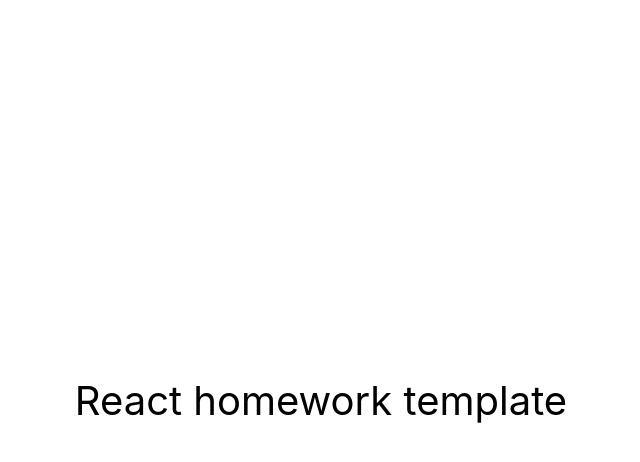
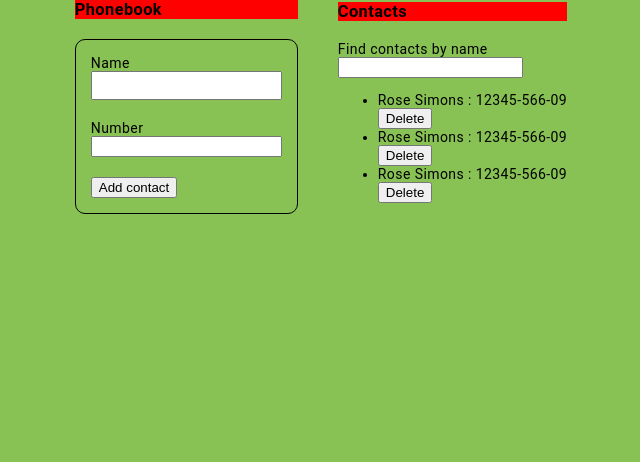
Before and after one commit to VitaliiKoshytskyi/goit-react-hw-02-phonebook, a React (Create React App) app: page / in a window 1280 px wide. Shown: the top 462 px of the page, without its empty margins (319-959 px from the left). Built offline with nearby package versions, Linux system fonts and the light colour scheme.

Commit message:
updated markup

```diff
--- a/package.json
+++ b/package.json
@@ -7,6 +7,7 @@
     "@testing-library/jest-dom": "^5.16.3",
     "@testing-library/react": "^12.1.4",
     "@testing-library/user-event": "^13.5.0",
+    "nanoid": "^4.0.1",
     "react": "^18.1.0",
     "react-dom": "^18.1.0",
     "react-scripts": "5.0.1",
--- a/src/components/App.jsx
+++ b/src/components/App.jsx
@@ -1,16 +1,64 @@
-export const App = () => {
-  return (
-    <div
-      style={{
-        height: '100vh',
-        display: 'flex',
-        justifyContent: 'center',
-        alignItems: 'center',
-        fontSize: 40,
-        color: '#010101'
-      }}
-    >
-      React homework template
-    </div>
-  );
-};
+import { Component } from 'react';
+
+import PhonebookSection from './PhonebookSection/PhonebookSection';
+
+import css from './App.module.css';
+
+export class App extends Component {
+  state = {
+    contacts: [
+      { id: 'id-1', name: 'Rosie Simpson', number: '459-12-56' },
+      { id: 'id-2', name: 'Hermione Kline', number: '443-89-12' },
+      { id: 'id-3', name: 'Eden Clements', number: '645-17-79' },
+      { id: 'id-4', name: 'Annie Copeland', number: '227-91-26' },
+    ],
+    filter: '',
+    name: '',
+    number: '',
+  };
+
+  render() {
+    return (
+      <div className={css.App}>
+        <PhonebookSection title="Phonebook">
+          <form className={css.form}>
+            <div className={css.formBox}>
+              <label>Name</label>
+              <input
+                className={css.formText}
+                type="text"
+                name="name"
+                pattern="^[a-zA-Zа-яА-Я]+(([' -][a-zA-Zа-яА-Я ])?[a-zA-Zа-яА-Я]*)*$"
+                title="Name may contain only letters, apostrophe, dash and spaces. For example Adrian, Jacob Mercer, Charles de Batz de Castelmore d'Artagnan"
+                required
+              />
+            </div>
+            <div className={css.formBox}>
+              <label>Number</label>
+              <input
+                type="tel"
+                name="number"
+                pattern="\+?\d{1,4}?[-.\s]?\(?\d{1,3}?\)?[-.\s]?\d{1,4}[-.\s]?\d{1,4}[-.\s]?\d{1,9}"
+                title="Phone number must be digits and can contain spaces, dashes, parentheses and can start with +"
+                required
+              />
+            </div>
+             <button type='submit'>Add contact</button>
+          </form>
+        </PhonebookSection>
+        <PhonebookSection title="Contacts">
+          <div>
+              <p>Find contacts by name</p>
+          <input/>
+          </div>
+          <ul className={css.list}>
+            <li className={css.item}>Rose Simons : 12345-566-09</li> <button>Delete</button>
+            <li className={css.item}>Rose Simons : 12345-566-09</li> <button>Delete</button>
+            <li className={css.item}>Rose Simons : 12345-566-09</li> <button>Delete</button>
+
+          </ul>
+        </PhonebookSection>
+      </div>
+    );
+  }
+}
--- /dev/null
+++ b/src/components/App.module.css
@@ -0,0 +1,24 @@
+.App{
+    display: flex;
+    justify-content: center;
+    align-items: center;
+    gap: 40px;
+}
+
+.form{
+    border: 1px solid;
+    border-radius: 10px;
+    padding: 15px;
+}
+.formBox{
+   display: flex;
+   flex-direction: column;
+   margin-bottom: 20px;
+}
+
+.formText{
+    padding: 5px;
+}
+.list{
+    margin-bottom: 10px;
+}
--- /dev/null
+++ b/src/components/PhonebookSection/PhonebookSection.jsx
@@ -0,0 +1,16 @@
+import css from './PhonebookSection.module.css'
+
+
+const PhonebookSection = ({title,children}) => {
+
+
+    return (
+        <div>
+            <h3 className={css.title}>{title}</h3>
+            {children}
+
+        </div>
+    )
+}
+
+export default PhonebookSection
--- /dev/null
+++ b/src/components/PhonebookSection/PhonebookSection.module.css
@@ -0,0 +1,4 @@
+.title{
+    background-color: red;
+    margin-bottom: 20px;
+}
--- a/src/index.css
+++ b/src/index.css
@@ -1,4 +1,5 @@
-@import-normalize; /* bring in normalize.css styles */
+@import-normalize;
+/* bring in normalize.css styles */
 
 body {
   margin: 0;
@@ -13,3 +14,47 @@
   font-family: source-code-pro, Menlo, Monaco, Consolas, 'Courier New',
     monospace;
 }
+
+body {
+  background-color: rgb(136, 194, 85);
+  box-sizing: border-box;
+  font-size: 14px;
+  padding: 0;
+  color: var(--primary-text-color);
+  font-family: 'Roboto', sans-serif;
+  letter-spacing: 0.03em;
+}
+
+h1,
+h2,
+h3,
+h4,
+h5,
+h6,
+p {
+  margin: 0;
+}
+
+html,
+body {
+  margin: 0;
+  padding: 0;
+}
+
+img {
+  display: block;
+  max-width: 100%;
+  height: auto;
+  margin: 0;
+}
+
+
+
+.App {
+
+  display: block;
+  margin: 0 auto;
+  width: 500px;
+  text-align: center;
+
+}
```
Also changed, not shown: 1 other file (tests, documents, lock files or other folders).
